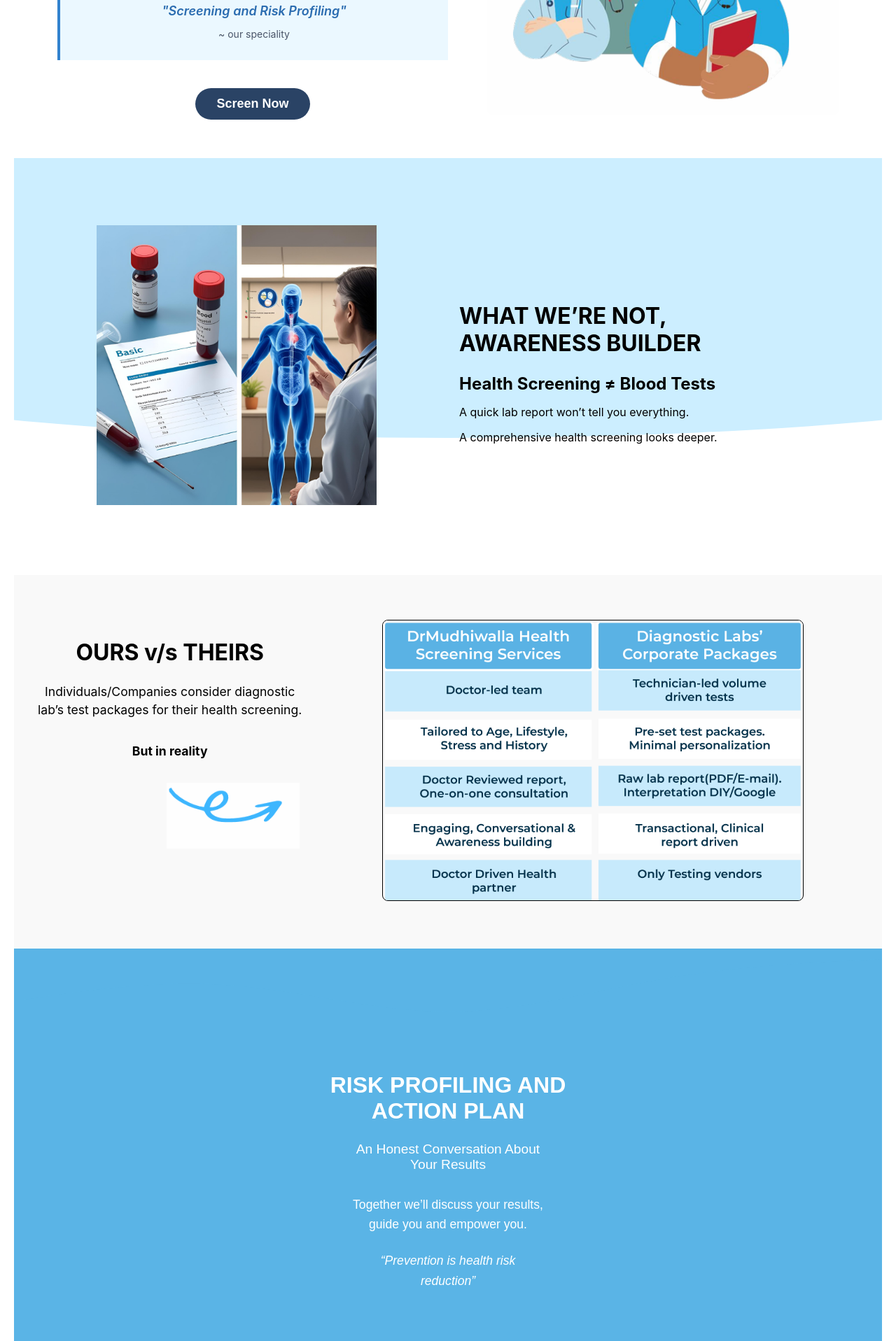
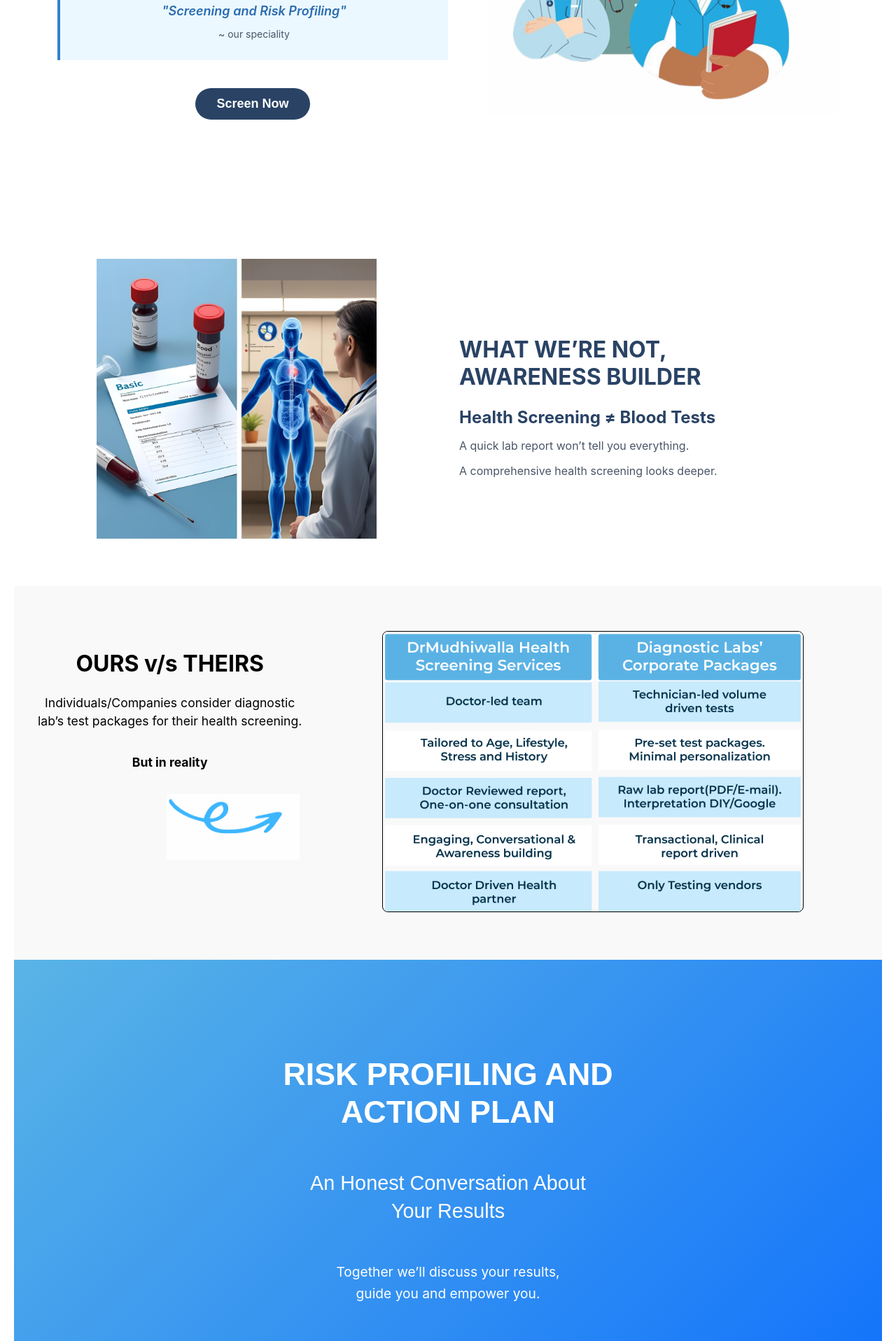
Before and after one commit to Mrigankar1134/dr_mudhiwalla, a React (Create React App) app in the folder client/: page / in a window 1280 px wide. Shown: the part 300-2217 px from the top of the page at 70% size. Built offline with nearby package versions, Linux system fonts and the light colour scheme.

Commit message:
Manually applied footer update from commit 619e35fe

```diff
--- a/client/src/pages/landingpage.css
+++ b/client/src/pages/landingpage.css
@@ -83,24 +83,25 @@
 
  /* Main Section Container */
 /* AwarenessSection.css */
+/* Replace ONLY these styles */
+/* Replace ONLY these styles */
 .awareness-section {
   position: relative;
-    overflow: hidden;
   background-color: #ffffff;
+  padding-top: 80px; /* Adjusted space for wave */
 }
 
 .wave-background {
-    background: #cceeff;
-    height: 500px;
-    width: 150%;
   position: absolute;
-    top: -100px;
-    left: -25%;
-    border-bottom-left-radius: 50% 20%;
-    border-bottom-right-radius: 50% 20%;
-    z-index: 0;
+  top: 0;
+  left: 0;
+  width: 100%;
+  height: 300;
+  background: #5ab4e6;
+  clip-path: path('M0,0 L1200,0 L1200,40 Q900,80 600,40 Q300,0 0,40 Z');
 }
 
+/* Keep ALL other existing CSS exactly as it was */
 .awareness-container {
   position: relative;
   display: flex;
@@ -108,7 +109,7 @@
   justify-content: space-between;
   max-width: 1200px;
   margin: 0 auto;
-    padding: 6rem 2rem;
+  padding: 4rem 2rem;
   z-index: 1;
 }
 
@@ -132,20 +133,22 @@
   font-size: 2rem;
   font-weight: bold;
   margin-bottom: 1rem;
+  color: #2a4365;
 }
 
 .awareness-right h3 {
   font-size: 1.5rem;
   font-weight: bold;
   margin-bottom: 1rem;
+  color: #2a4365;
 }
 
 .awareness-right p {
   font-size: 1rem;
   margin-bottom: 0.5rem;
+  color: #4a5568;
 }
 
-  /* Responsive */
 @media (max-width: 768px) {
   .awareness-container {
     flex-direction: column;
@@ -265,82 +268,203 @@
   }
 
   /* RiskProfiling.css */
+/* Modern Risk Section Styles */
+/* Modern Risk Section with Visual Elements */
 .risk-section {
-    background-color: #5ab4e6;
   position: relative;
+  background: linear-gradient(135deg, #5ab4e6 0%, #0d6efd 100%);
+  color: white;
+  padding: 100px 0;
   overflow: hidden;
-    padding-top: 150px;
-    padding-bottom: 5rem;
-    color: white;
-    font-family: 'Arial', sans-serif;
+  isolation: isolate;
 }
 
-  /* Wave styling */
+/* Wave Design */
 .wave-container {
   position: absolute;
-    top: 0;
+  bottom: 0;
   left: 0;
   width: 100%;
-    height: 150px;
-    overflow: hidden;
-    line-height: 0;
+  height: 100px;
+  z-index: 1;
 }
 
 .wave-container svg {
-    position: relative;
-    display: block;
-    width: calc(100% + 1.3px);
-    height: 150px;
+  position: absolute;
+  bottom: 0;
+  left: 0;
+  width: 100%;
+  height: 100%;
 }
 
-  /* Text content */
+/* Content Container */
 .risk-content {
   position: relative;
-    z-index: 2;
+  z-index: 3;
+  max-width: 1200px;
+  margin: 0 auto;
+  padding: 0 2rem;
+  display: flex;
+  flex-direction: column;
+  align-items: center;
+}
+
+/* Icon Header */
+.risk-header {
+  display: flex;
+  align-items: center;
+  gap: 20px;
+  margin-bottom: 30px;
+}
+
+.risk-icon {
+  font-size: 3rem;
+  color: white;
+  background: rgba(255,255,255,0.2);
+  padding: 20px;
+  border-radius: 50%;
+  display: flex;
+  align-items: center;
+  justify-content: center;
+}
+
+/* Text Styling */
+.risk-content h2 {
+  font-size: 2.8rem;
+  font-weight: 700;
+  line-height: 1.2;
+  margin-bottom: 1rem;
+  font-family: 'Montserrat', sans-serif;
+}
+
+.risk-content h4 {
+  font-size: 1.8rem;
+  font-weight: 500;
+  line-height: 1.4;
+  margin-bottom: 2rem;
+  font-family: 'Poppins', sans-serif;
+  display: flex;
+  align-items: center;
+  gap: 10px;
+}
+
+.risk-content p {
+  font-size: 1.2rem;
+  line-height: 1.6;
+  margin-bottom: 1.5rem;
   max-width: 700px;
-    margin: 0 auto;
   text-align: center;
 }
 
-  .risk-content h2 {
-    font-size: 2rem;
-    font-weight: 800;
-    margin-bottom: 1.5rem;
+/* Benefit Cards */
+.risk-benefits {
+  display: flex;
+  gap: 30px;
+  margin: 40px 0;
+  flex-wrap: wrap;
+  justify-content: center;
 }
 
-  .risk-content h4 {
-    font-size: 1.2rem;
-    font-weight: 400;
-    margin-bottom: 2rem;
+.benefit-card {
+  background: rgba(255,255,255,0.1);
+  padding: 25px;
+  border-radius: 15px;
+  width: 200px;
+  text-align: center;
+  backdrop-filter: blur(5px);
+  transition: transform 0.3s ease;
 }
 
-  .risk-content p {
-    font-size: 1.1rem;
-    font-weight: 300;
-    margin-bottom: 1.5rem;
-    line-height: 1.6;
+.benefit-card:hover {
+  transform: translateY(-10px);
 }
 
+.benefit-icon {
+  font-size: 2rem;
+  margin-bottom: 15px;
+  color: white;
+}
+
+/* Quote Styling */
 .quote {
   font-style: italic;
-    font-size: 1.2rem;
+  font-size: 1.4rem;
+  margin-top: 40px;
+  position: relative;
+  padding: 0 40px;
+  text-align: center;
+}
+
+.quote::before,
+.quote::after {
+  content: '"';
+  font-size: 3rem;
+  color: rgba(255,255,255,0.3);
+  position: absolute;
+  line-height: 1;
+}
+
+.quote::before {
+  top: -15px;
+  left: 0;
+}
+
+.quote::after {
+  bottom: -30px;
+  right: 0;
+}
+
+/* CTA Button */
+.risk-cta {
+  margin-top: 40px;
+}
+
+.risk-cta button {
+  background: white;
+  color: #0d6efd;
+  border: none;
+  padding: 15px 40px;
+  border-radius: 50px;
+  font-size: 1.1rem;
+  font-weight: 600;
+  cursor: pointer;
+  transition: all 0.3s ease;
+  display: flex;
+  align-items: center;
+  gap: 10px;
+}
+
+.risk-cta button:hover {
+  transform: scale(1.05);
+  box-shadow: 0 10px 20px rgba(0,0,0,0.1);
 }
 
 /* Responsive */
 @media (max-width: 768px) {
   .risk-content h2 {
-      font-size: 1.6rem;
+    font-size: 2rem;
   }
+
   .risk-content h4 {
-      font-size: 1rem;
+    font-size: 1.3rem;
   }
-    .risk-content p {
-      font-size: 1rem;
+
+  .risk-benefits {
+    flex-direction: column;
+    align-items: center;
   }
-    .quote {
-      font-size: 1rem;
+
+  .benefit-card {
+    width: 100%;
+    max-width: 300px;
   }
 }
+
+/* Font Import */
+@import url('https://fonts.googleapis.com/css2?family=Montserrat:wght@700&family=Poppins:wght@400;500&display=swap');
+
+/* Font Import */
+@import url('https://fonts.googleapis.com/css2?family=Manrope:wght@800&family=Inter:wght@400;500;600&display=swap');
 
   /* PreventiveHealth.css */
 .preventive-section {
@@ -363,18 +487,24 @@
   font-weight: 800;
   margin-bottom: 2rem;
   line-height: 1.2;
+  font-family: 'Montserrat', sans-serif;
+  color: #2a4365; /* Added for better contrast */
 }
 
 .preventive-text ul {
-    list-style-type: disc;
-    padding-left: 20px;
+  list-style: none; /* Completely removes bullets */
+  padding-left: 0;
   margin-bottom: 2.5rem;
 }
 
 .preventive-text ul li {
-    margin-bottom: 1rem;
-    font-size: 1.2rem;
+  margin-bottom: 1.5rem; /* Slightly increased spacing */
+  font-size: 1.25rem;
   transition: color 0.3s ease;
+  font-weight: 500; /* Added medium weight */
+  position: relative;
+  padding-left: 0; /* Removed bullet space */
+  line-height: 1.6;
 }
 
 .preventive-text ul li:hover {
@@ -391,6 +521,8 @@
   font-weight: bold;
   cursor: pointer;
   transition: background-color 0.4s ease, transform 0.3s ease;
+  font-family: 'Poppins', sans-serif;
+  letter-spacing: 0.5px; /* Slightly improved readability */
 }
 
 .screen-button:hover {
@@ -413,3 +545,6 @@
 .preventive-image img:hover {
   transform: scale(1.03);
 }
+
+/* Font import - add this to your main CSS */
+@import url('https://fonts.googleapis.com/css2?family=Montserrat:wght@800&family=Poppins:wght@400;500;700&display=swap');
```
Lines whose indentation alone changed are shown as unchanged.
